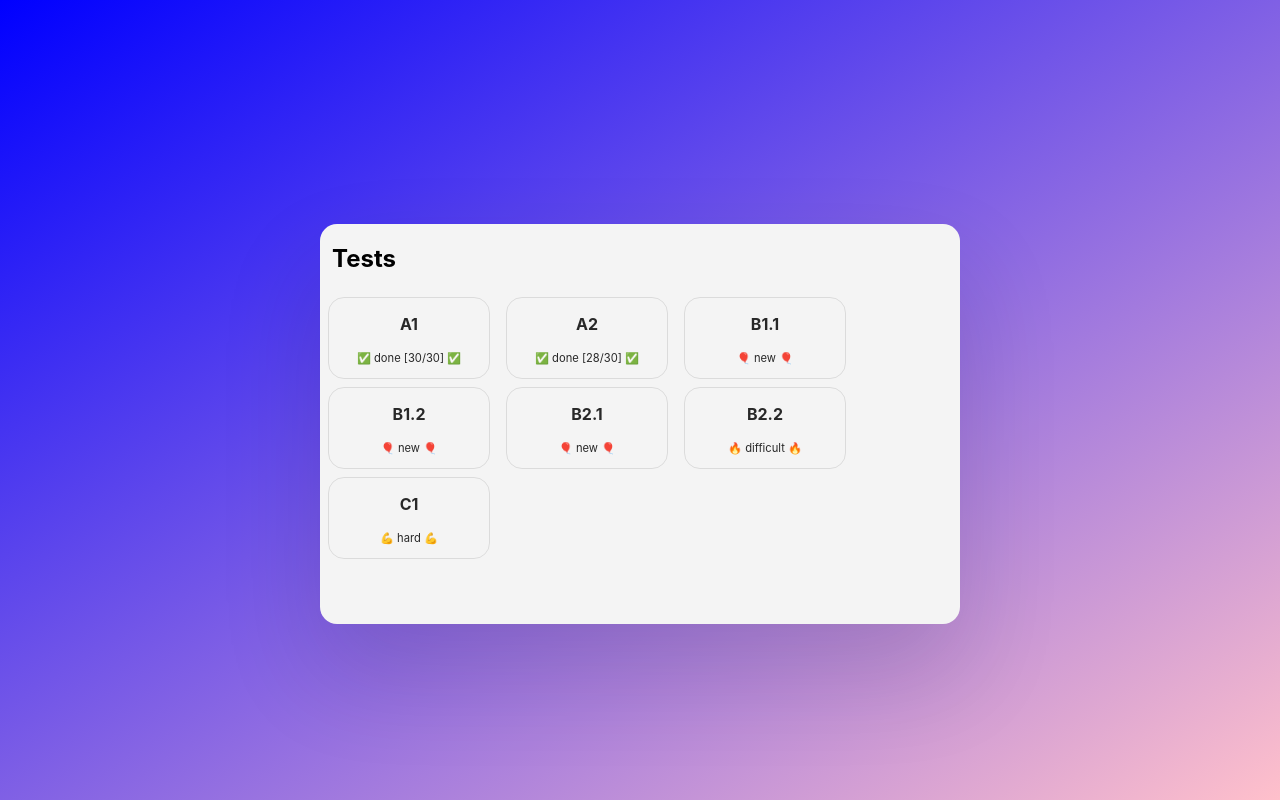
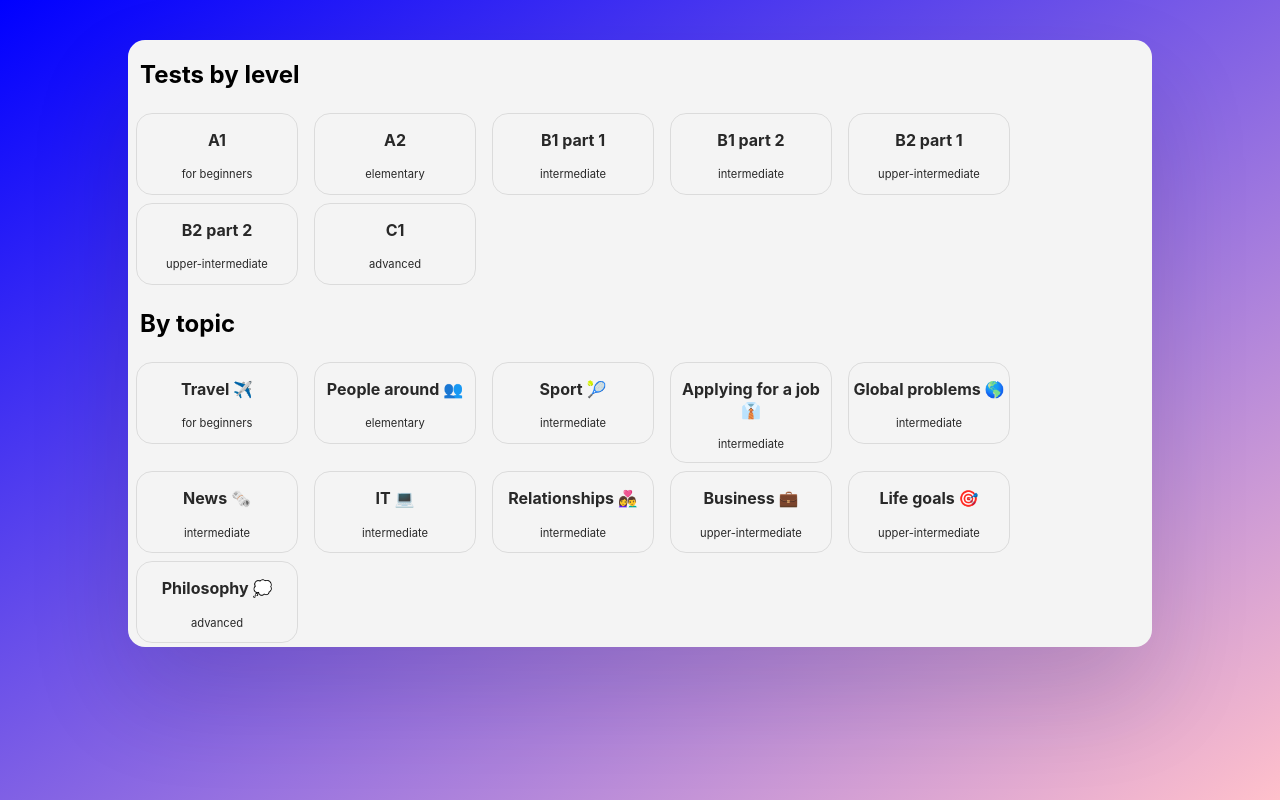
Before and after one commit to vladkvlchk/eng-train-demo, a React (Create React App) app: page / in a window 1280 px wide. Built offline with nearby package versions, Linux system fonts and the light colour scheme; no server answers.

Commit message:
more adaptive

```diff
--- /dev/null
+++ b/src/App.module.scss
@@ -0,0 +1,14 @@
+a {
+  text-decoration: none;
+}
+body {
+  .wallpaper {
+    position: fixed;
+    position: absolute;
+    top: 0;
+    left: 0;
+    bottom: 0;
+    right: 0;
+    background: linear-gradient(to bottom right, blue, pink);
+  }
+}
--- a/src/App.scss
+++ /dev/null
@@ -1,9 +0,0 @@
-a{
-	text-decoration: none;
-}
-body{
-    width: 100vw;
-    height: 100vh;
-    background: linear-gradient(to bottom right, blue, pink);
-    // position: fixed;
-}
--- a/src/App.tsx
+++ b/src/App.tsx
@@ -1,7 +1,7 @@
 import React from "react";
 import { Routes, Route } from "react-router-dom";
 
-import "./App.scss";
+import styles from "./App.module.scss";
 import Account from "./components/Account";
 import TrainField from "./components/TrainField";
 import Home from "./pages/Home";
@@ -12,7 +12,8 @@ import Test from "./pages/Test";
 
 const App: React.FC = () => {
   return (
-    <div className="App">
+    <div className={styles.wallpaper}>
+      <div className={styles.app}>
         <Routes>
           <Route
             path=""
@@ -29,6 +30,7 @@ const App: React.FC = () => {
           <Route path="/test/:id/:result" element={<Result />} />
         </Routes>
       </div>
+    </div>
   );
 };
 
--- a/src/components/TestItem/TestItem.module.scss
+++ b/src/components/TestItem/TestItem.module.scss
@@ -1,7 +1,7 @@
 .item {
   position: relative;
   width: 160px;
-  height: 80px;
+  min-height: 80px;
   border: 1px solid rgba(0, 0, 0, 0.1);
   border-radius: 16px;
   margin: 4px 8px;
--- a/src/components/Timer/index.tsx
+++ b/src/components/Timer/index.tsx
@@ -24,7 +24,6 @@ const Timer: React.FC<TimerType> = ({onTimeOver}) => {
     return () => clearInterval(interval);
   }, []);
   if(minutes < 1 && seconds < 1) {
-    // return <Navigate to={'./result'} />
     onTimeOver();
   }
   return <>{minutes}:{seconds > 9 ? seconds : "0" + seconds}</>;
--- a/src/pages/Home/Home.module.scss
+++ b/src/pages/Home/Home.module.scss
@@ -1,11 +1,9 @@
 .page {
   background-color: #f4f4f4;
   position: absolute;
-  left: 50%;
-  top: 50%;
-  transform: translate(-50%, -50%);
   min-height: 400px;
   min-width: 300px;
+  max-height: 90vh;
   border-radius: 17px;
   box-shadow: rgba(17, 12, 46, 0.15) 0px 48px 100px 0px;
   margin-top: 24px;
@@ -15,10 +13,16 @@
     background-color: rgba(255, 255, 255, 0);
     width: calc(100% - 8px);
     margin-top: 4px;
+    max-height: calc(100vh - 4px);
   }
 
-  .testSet{
-    .setTitle{
+  @media only screen and (min-width: 600px) {
+    margin: 40px 10%;
+    width: 80%;
+  }
+
+  .testSet {
+    .setTitle {
       margin-left: 12px;
 
       @media only screen and (max-width: 600px) {
@@ -26,7 +30,7 @@
       }
     }
 
-    .tests{
+    .tests {
       display: flex;
       flex-wrap: wrap;
 
--- a/src/pages/Home/index.tsx
+++ b/src/pages/Home/index.tsx
@@ -7,15 +7,32 @@ const demoData = {
   sets: [
     {
       id: 1,
-      title: "Tests",
+      title: "Tests by level",
       tests: [
-        { id: 1, title: "A1", status: "✅ done [30/30] ✅" },
-        { id: 2, title: "A2", status: "✅ done [28/30] ✅" },
-        { id: 3, title: "B1.1", status: "🎈 new 🎈" },
-        { id: 4, title: "B1.2", status: "🎈 new 🎈" },
-        { id: 5, title: "B2.1", status: "🎈 new 🎈" },
-        { id: 6, title: "B2.2", status: "🔥 difficult 🔥" },
-        { id: 7, title: "C1", status: "💪 hard 💪" },
+        { id: 1, title: "A1", status: "for beginners" },
+        { id: 2, title: "A2", status: "elementary" },
+        { id: 3, title: "B1 part 1", status: "intermediate" },
+        { id: 4, title: "B1 part 2", status: "intermediate" },
+        { id: 5, title: "B2 part 1", status: "upper-intermediate" },
+        { id: 6, title: "B2 part 2", status: "upper-intermediate" },
+        { id: 7, title: "C1", status: "advanced" },
+      ],
+    },
+    {
+      id: 1,
+      title: "By topic",
+      tests: [
+        { id: 11, title: "Travel ✈️", status: "for beginners" },
+        { id: 12, title: "People around 👥", status: "elementary" },
+        { id: 13, title: "Sport 🎾", status: "intermediate" },
+        { id: 124144, title: "Applying for a job 👔", status: "intermediate" },
+        { id: 12214, title: "Global problems 🌎", status: "intermediate" },
+        { id: 14125432, title: "News 🗞️", status: "intermediate" },
+        { id: 14214589, title: "IT 💻", status: "intermediate" },
+        { id: 1847354, title: "Relationships 👩‍❤️‍👨", status: "intermediate" },
+        { id: 15, title: "Business 💼", status: "upper-intermediate" },
+        { id: 16, title: "Life goals 🎯", status: "upper-intermediate" },
+        { id: 17, title: "Philosophy 💭", status: "advanced" },
       ],
     },
   ],
```
Lines whose indentation alone changed are shown as unchanged.
